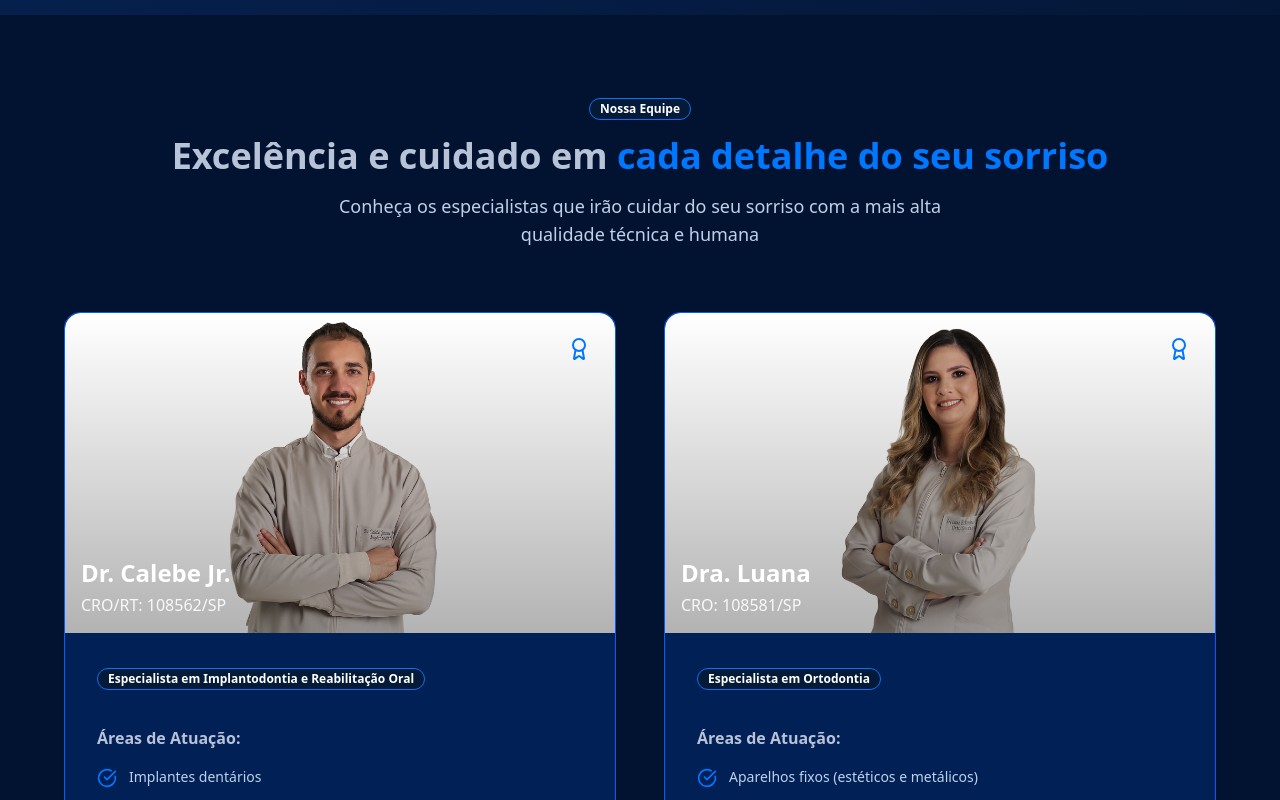
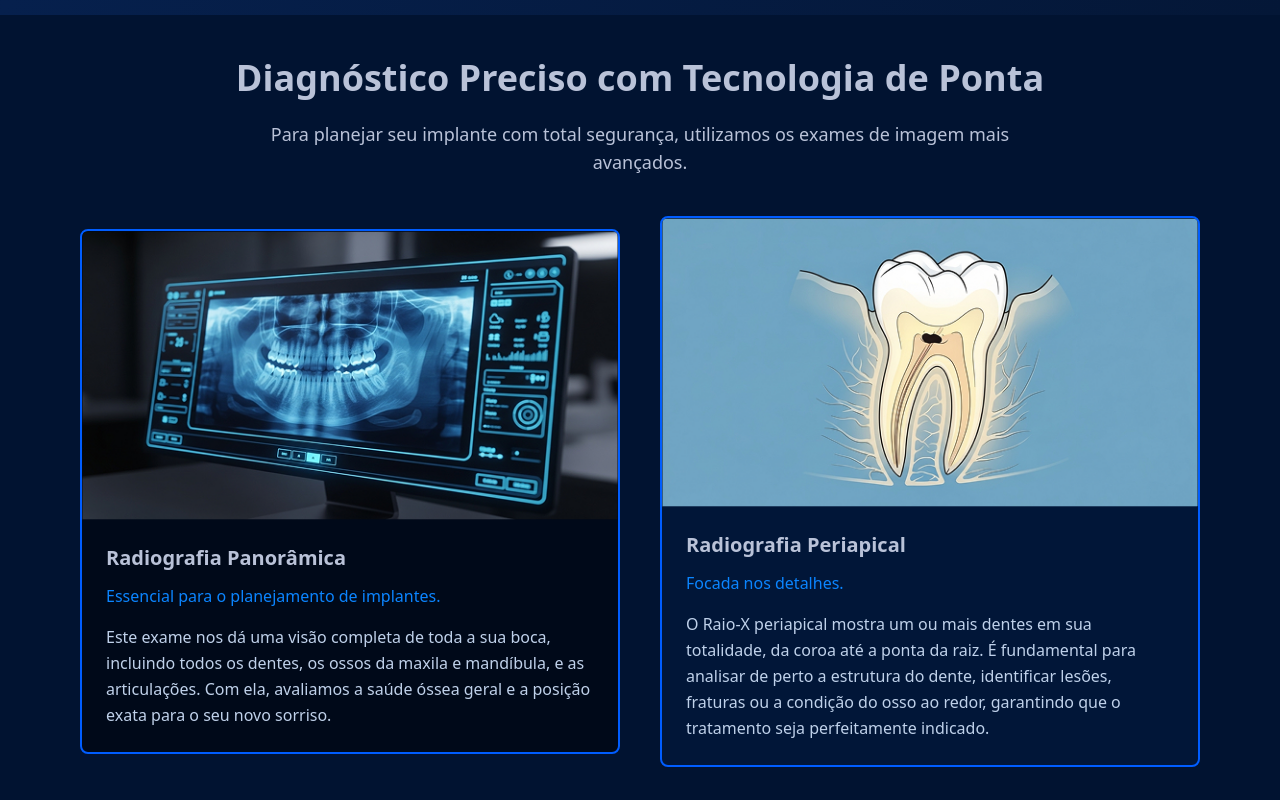
Before and after one commit to mavellium/instituto-do-sorriso-implante-dentario, a Next.js app: page / in a window 1280 px wide. Shown: the part 5700-6500 px from the top of the page. Built offline with nearby package versions, Linux system fonts and the light colour scheme.

Commit message:
Feat: Seção Raio X

```diff
--- a/src/app/page.tsx
+++ b/src/app/page.tsx
@@ -8,6 +8,7 @@ import SectionVideo from "@/components/SectionVideo";
 import Specialists from "@/components/Specialists";
 import Testimonials from "@/components/Testimonials";
 import Treatments from "@/components/Treatments";
+import Xray from "@/components/Xray";
 
 export default function Home() {
   return (
@@ -18,6 +19,7 @@ export default function Home() {
         <Benefits></Benefits>
         <About></About>
         <Treatments></Treatments>
+        <Xray></Xray>
         <Specialists></Specialists>
         <Testimonials></Testimonials>
         <Contact></Contact>
--- /dev/null
+++ b/src/components/Xray/index.tsx
@@ -0,0 +1,85 @@
+"use client";
+import { Button } from "@/components/ui/button";
+import { Badge } from "@/components/ui/badge";
+import { ChevronLeft, ChevronRight } from "lucide-react";
+import Image from "next/image";
+
+const Xray = () => {
+  return (
+    <section className="py-10 bg-[#011331]">
+      <div className="flex flex-col items-center text-center px-5 sm:px-10 max-w-[1200px] mx-auto">
+        {/* Título */}
+        <h1 className="mb-5 text-[#B9C2D8] font-bold text-2xl sm:text-3xl lg:text-4xl leading-tight">
+          Diagnóstico Preciso com Tecnologia de Ponta
+        </h1>
+
+        {/* Subtítulo */}
+        <p className="mb-10 text-[#B9C2D8] text-sm sm:text-base md:text-lg max-w-[800px]">
+          Para planejar seu implante com total segurança, utilizamos os exames de imagem mais avançados.
+        </p>
+
+        {/* Cards */}
+        <div className="flex flex-col xl:flex-row gap-10 w-full justify-center items-center">
+          {/* Card 1 */}
+          <div className="w-full sm:w-[500px] xl:w-[560px] bg-[#000919] border-2 border-[#005DFF] rounded-lg overflow-hidden flex flex-col">
+            <div className="w-full h-auto">
+              <Image
+                src="/xray.png"
+                width={557}
+                height={300}
+                alt="Raio X panorâmico"
+                className="w-full h-auto object-cover"
+              />
+            </div>
+
+            <div className="flex flex-col text-start p-6">
+              <h2 className="mb-3 text-[#B9C2D8] font-bold text-lg sm:text-xl">
+                Radiografia Panorâmica
+              </h2>
+              <p className="mb-4 text-[#0B85FF] text-sm sm:text-base">
+                Essencial para o planejamento de implantes.
+              </p>
+              <p className="text-[#BFD1EA] text-sm sm:text-base leading-relaxed">
+                Este exame nos dá uma visão completa de toda a sua boca,
+                incluindo todos os dentes, os ossos da maxila e mandíbula, e as
+                articulações. Com ela, avaliamos a saúde óssea geral e a posição
+                exata para o seu novo sorriso.
+              </p>
+            </div>
+          </div>
+
+          {/* Card 2 */}
+          <div className="w-full sm:w-[500px] xl:w-[560px] bg-[#011638] border-2 border-[#005DFF] rounded-lg overflow-hidden flex flex-col">
+            <div className="w-full h-auto">
+              <Image
+                src="/tooth.png"
+                width={557}
+                height={300}
+                alt="Raio X periapical"
+                className="w-full h-auto object-cover"
+              />
+            </div>
+
+            <div className="flex flex-col text-start p-6">
+              <h2 className="mb-3 text-[#B9C2D8] font-bold text-lg sm:text-xl">
+                Radiografia Periapical
+              </h2>
+              <p className="mb-4 text-[#0B85FF] text-sm sm:text-base">
+                Focada nos detalhes.
+              </p>
+              <p className="text-[#BFD1EA] text-sm sm:text-base leading-relaxed">
+                O Raio-X periapical mostra um ou mais dentes em sua totalidade,
+                da coroa até a ponta da raiz. É fundamental para analisar de
+                perto a estrutura do dente, identificar lesões, fraturas ou a
+                condição do osso ao redor, garantindo que o tratamento seja
+                perfeitamente indicado.
+              </p>
+            </div>
+          </div>
+        </div>
+      </div>
+    </section>
+  );
+};
+
+export default Xray;
```
Also changed, not shown: public/tooth.png (added), public/xray.png (added).
